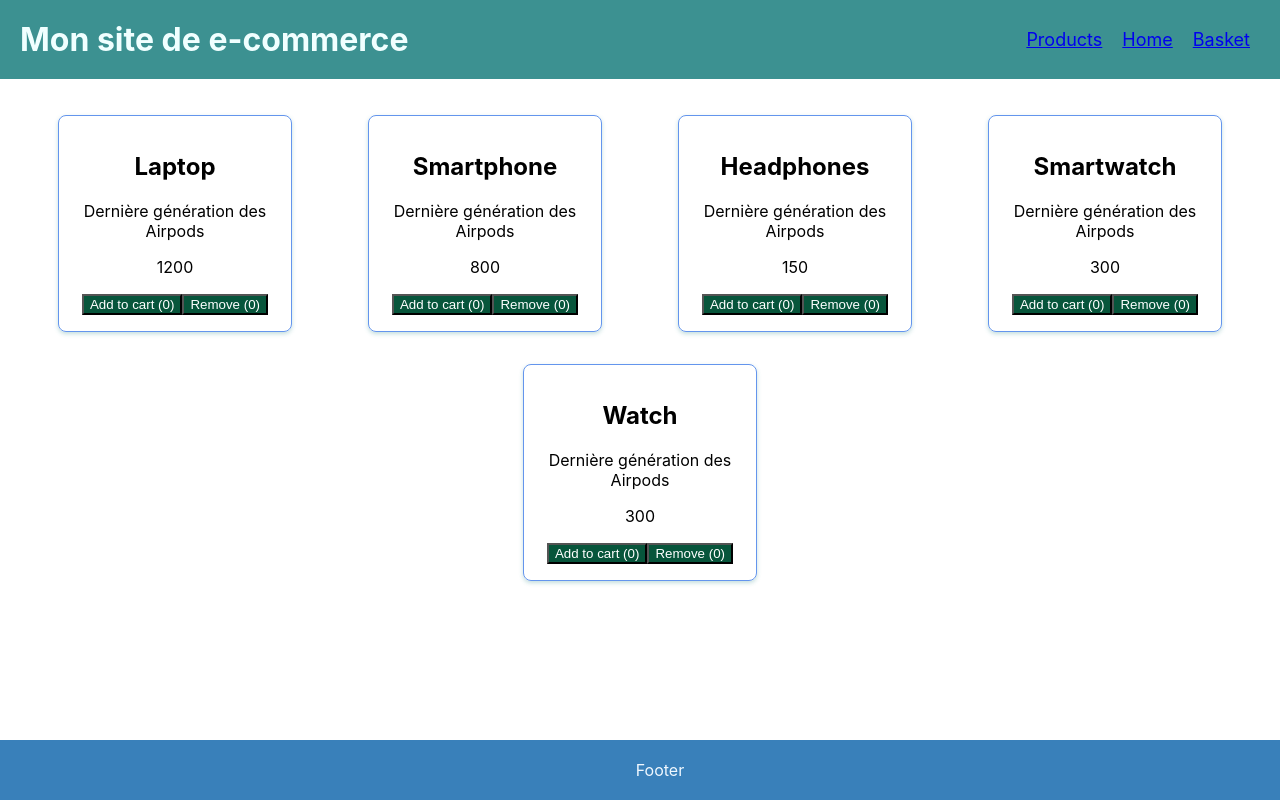
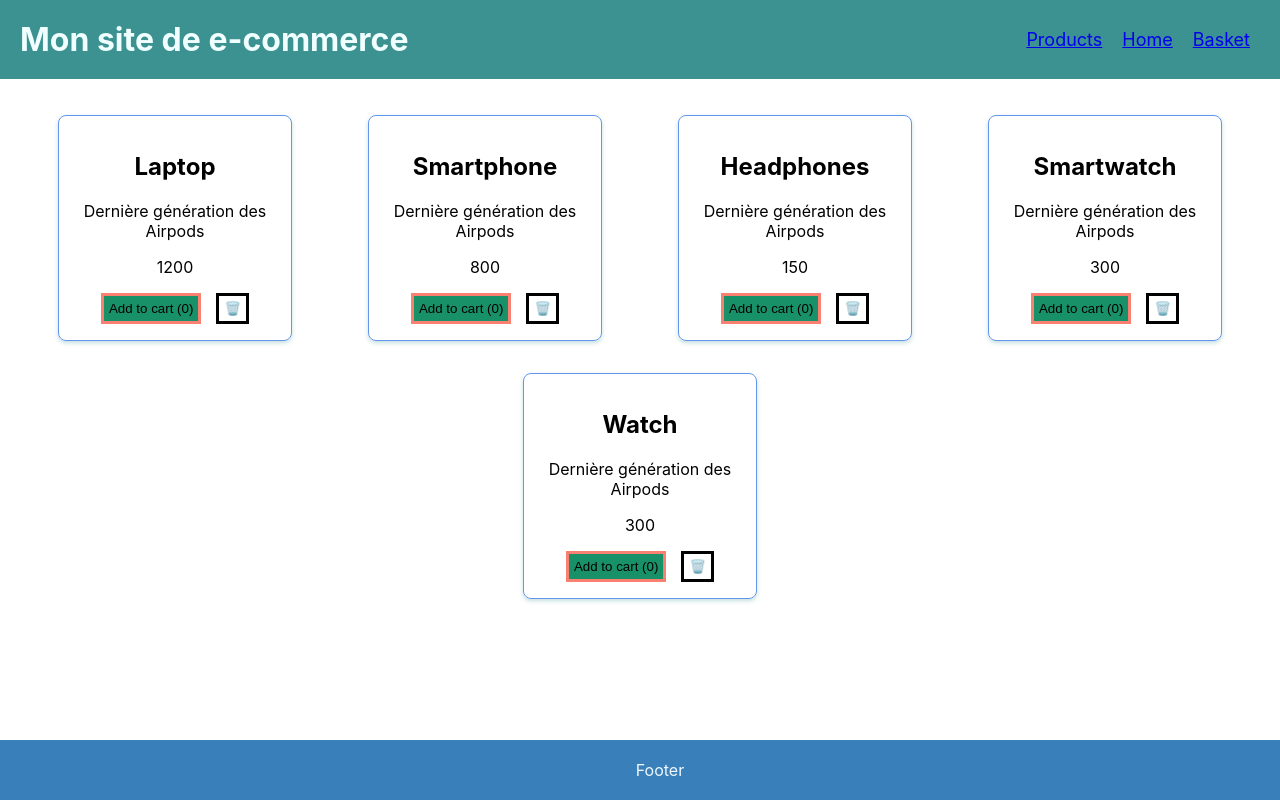
Before and after one commit to Marjo14/ecomm, a React (Create React App) app: page /products in a window 1280 px wide. Built offline with nearby package versions, Linux system fonts and the light colour scheme.

Commit message:
Update removeButton + Css

```diff
--- a/src/App.css
+++ b/src/App.css
@@ -78,8 +78,20 @@ ul li {
 }
 
 .product_card button {
-  background-color: rgb(7, 85, 59);
+  background-color: rgb(24, 145, 104);
   text-align: left;
-  border-color: rgb(120, 120, 53) solid;
-  color: white;
+  border-color: rgb(120, 120, 53) ;
+  border: solid salmon;
+  color: black;
+  padding: 5px;
+
 }
+.product_card .add-button {
+  margin-right: 10px; /* Ajoute un espace à droite du bouton d'ajout */
+}
+
+.product_card .remove-button {
+  margin-left: 5px; /* Ajoute un espace à gauche du bouton de suppression */
+  background-color: white;
+  border-color: black;
+}
--- a/src/components/Product.jsx
+++ b/src/components/Product.jsx
@@ -1,15 +1,13 @@
 import React, { useState } from 'react'
-import { Link } from 'react-router-dom'
 
 export const Product = ({ name, price, description }) => {
-  const [count, setCount] = useState(0); // Créer la variable pour initialiser à 0
-  // setCount pour mettre à jour cet été
+  const [count, setCount] = useState(0);
 
-  const handleAddClick = () => { // Fonction qui incrémente count de +1
+  const handleAddClick = () => {
     setCount(prevCount => prevCount + 1);
   };
 
-  const handleRemoveClick = () => { //Fonction qui décrémente count de 1 mais pas en dessous de 0.
+  const handleRemoveClick = () => {
     setCount(prevCount => Math.max(0, prevCount - 1));
   };
 
@@ -18,11 +16,17 @@ export const Product = ({ name, price, description }) => {
       <h2>{name}</h2>
       <p>{description}</p>
       <p>{price}</p>
-      <button type="button" onClick={handleAddClick}>
+      <button className="add-button"
+        type="button" onClick={handleAddClick}>
         Add to cart ({count})
       </button>
-      <button type="button" onClick={handleRemoveClick}>
-        Remove ({count})
+      <button className="remove-button"
+
+        type="button"
+        onClick={handleRemoveClick}
+        aria-label="Remove from cart"
+      >
+        🗑️
       </button>
     </div>
   )
```
